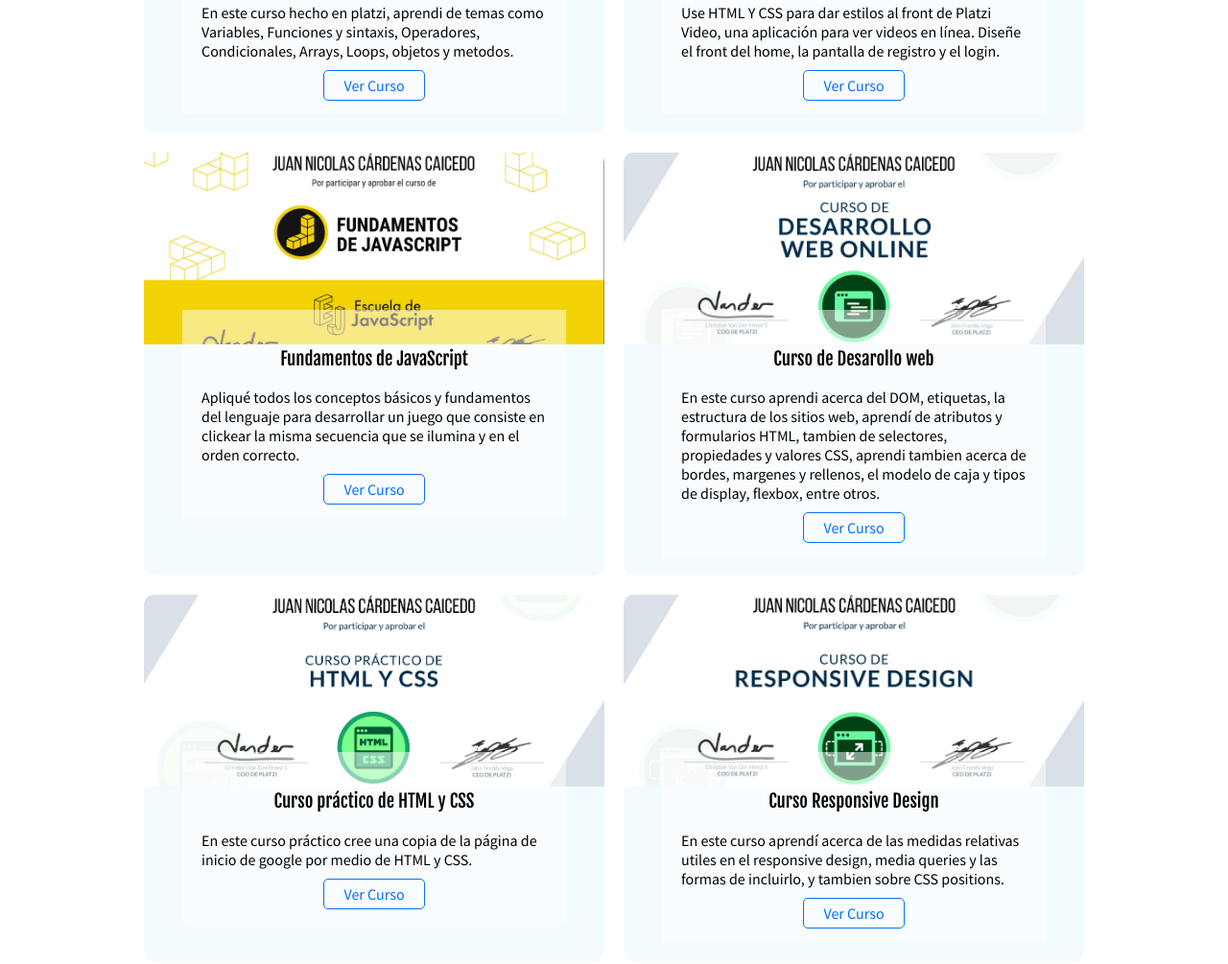
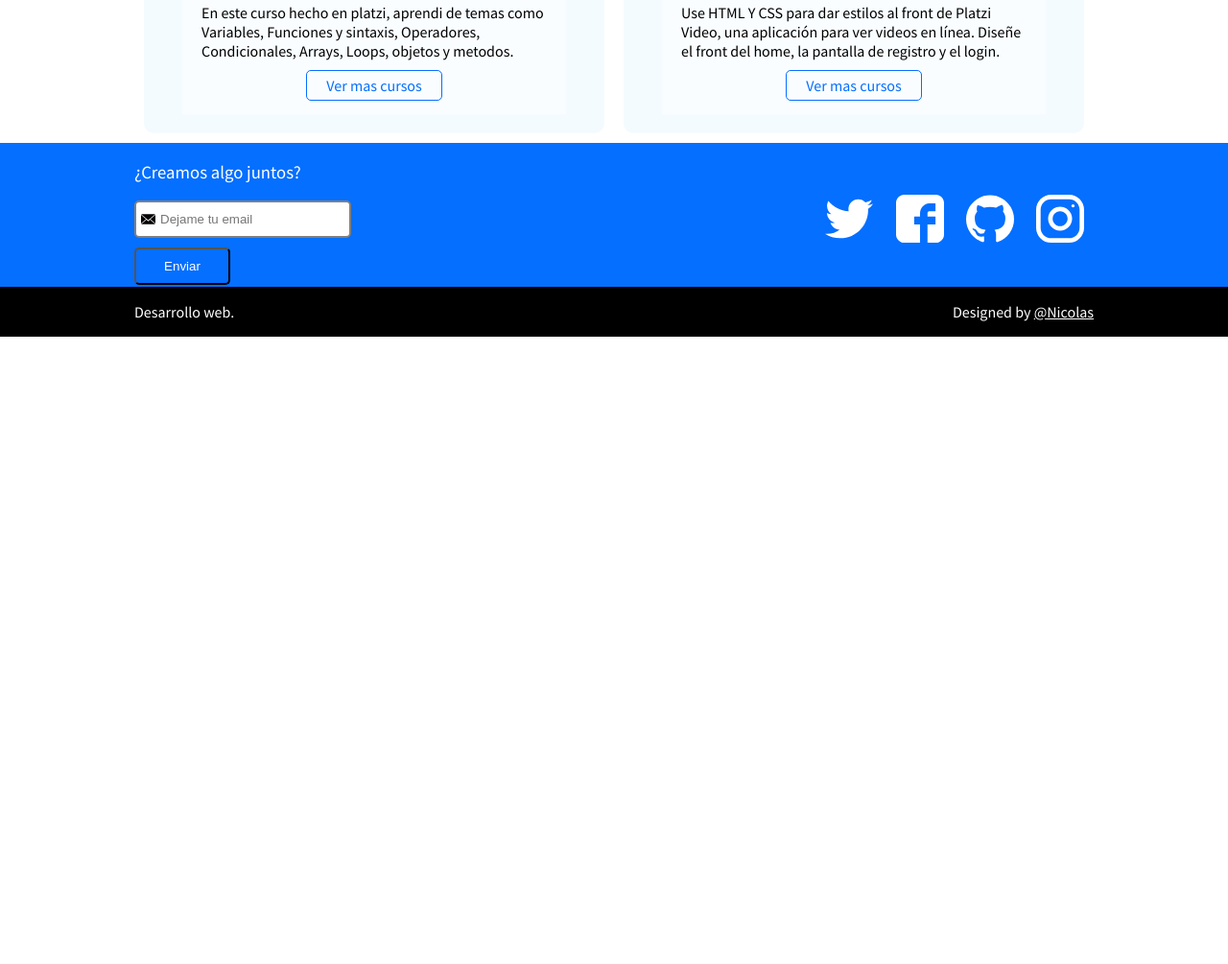
Before and after one commit to JuanNicolas14/Portfolio, a plain HTML site: page index.html in a window 1280 px wide. Shown: the part 1557-2562 px from the top of the page at 96% size. After the commit the page ends 1908 px from the top, so only its background shows below. Drawn offline with Linux system fonts and the light colour scheme.

Commit message:
Actualizacion de cursos hechos y del index

```diff
--- a/index.html
+++ b/index.html
@@ -79,7 +79,7 @@
         </div>
   </section>
   <div class="container">
-        <h2 class="event-list-title"> I've done</h2>
+        <h2 class="event-list-title"> Cursos realizados</h2>
   </div>
   <section id="eventos" class="event-list">
     <div class="container">
@@ -92,7 +92,7 @@
                 <p class="event-description">
                     En este curso hecho en platzi, aprendi de temas como Variables, Funciones y sintaxis, Operadores, Condicionales, Arrays, Loops, objetos y metodos.
                 </p>
-                <a class="event-url" href="https://platzi.com/clases/basico-javascript/" target="_blank">Ver Curso</a>
+                <a class="event-url" href="https://juannicolas14.github.io/Portfolio/certificados.html" target="_blank">Ver mas cursos</a>
             </div>
         </article>
         <article class="event">
@@ -104,55 +104,7 @@
                 <p class="event-description">
                     Use HTML Y CSS para dar estilos al front de Platzi Video, una aplicación para ver videos en línea. Diseñe el front del home, la pantalla de registro y el login.
                 </p>
-                <a class="event-url" href="https://platzi.com/clases/frontend-developer/" target="_blank">Ver Curso</a>
-            </div>
-        </article>
-        <article class="event">
-            <figure class="event-imageContainer">
-                <img class="event-image" src="images/DiplomaFundamentosJavaScript.png" width="500px">
-            </figure>
-            <div class="event-detail">
-                <h3 class="event-title">Fundamentos de JavaScript</h3>
-                <p class="event-description">
-                    Apliqué todos los conceptos básicos y fundamentos del lenguaje para desarrollar un juego que consiste en clickear la misma secuencia que se ilumina y en el orden correcto.
-                </p>
-                <a class="event-url" href="https://platzi.com/clases/fundamentos-javascript/" target="_blank">Ver Curso</a>
-            </div>
-        </article>
-        <article class="event">
-            <figure class="event-imageContainer">
-                <img class="event-image" src="images/DiplomaDesarrolloWeb.png" width="500px">
-            </figure>
-            <div class="event-detail">
-                <h3 class="event-title">Curso de Desarollo web</h3>
-                <p class="event-description">
-                    En este curso aprendi acerca del DOM, etiquetas, la estructura de los sitios web, aprendí de atributos y formularios HTML, tambien de selectores, propiedades y valores CSS, aprendi tambien acerca de bordes, margenes y rellenos, el modelo de caja y tipos de display, flexbox, entre otros.
-                </p>
-                <a class="event-url" href="https://platzi.com/clases/html5-css3/" target="_blank">Ver Curso</a>
-            </div>
-        </article>
-        <article class="event">
-            <figure class="event-imageContainer">
-                <img class="event-image" src="images/DiplomaCursoPracticoHtmlYCss.png" width="500px">
-            </figure>
-            <div class="event-detail">
-                <h3 class="event-title">Curso práctico de HTML y CSS</h3>
-                <p class="event-description">
-                    En este curso práctico cree una copia de la página de inicio de google por medio de HTML y CSS.
-                </p>
-                <a class="event-url" href="https://platzi.com/clases/html-practico/" target="_blank">Ver Curso</a>
-            </div>
-        </article>
-        <article class="event">
-            <figure class="event-imageContainer">
-                <img class="event-image" src="images/DiplomaResponsiveDesign.png" width="500px">
-            </figure>
-            <div class="event-detail">
-                <h3 class="event-title">Curso Responsive Design</h3>
-                <p class="event-description">
-                    En este curso aprendí acerca de las medidas relativas utiles en el responsive design, media queries y las formas de incluirlo, y tambien sobre CSS positions.
-                </p>
-                <a class="event-url" href="https://platzi.com/clases/responsive-design/" target="_blank">Ver Curso</a>
+                <a class="event-url" href="https://juannicolas14.github.io/Portfolio/certificados.html" target="_blank">Ver mas cursos</a>
             </div>
         </article>
     </div>
```
Also changed, not shown: certificados.html (+23 -56 lines), images/grid.png (added), images/poo.png (added).
